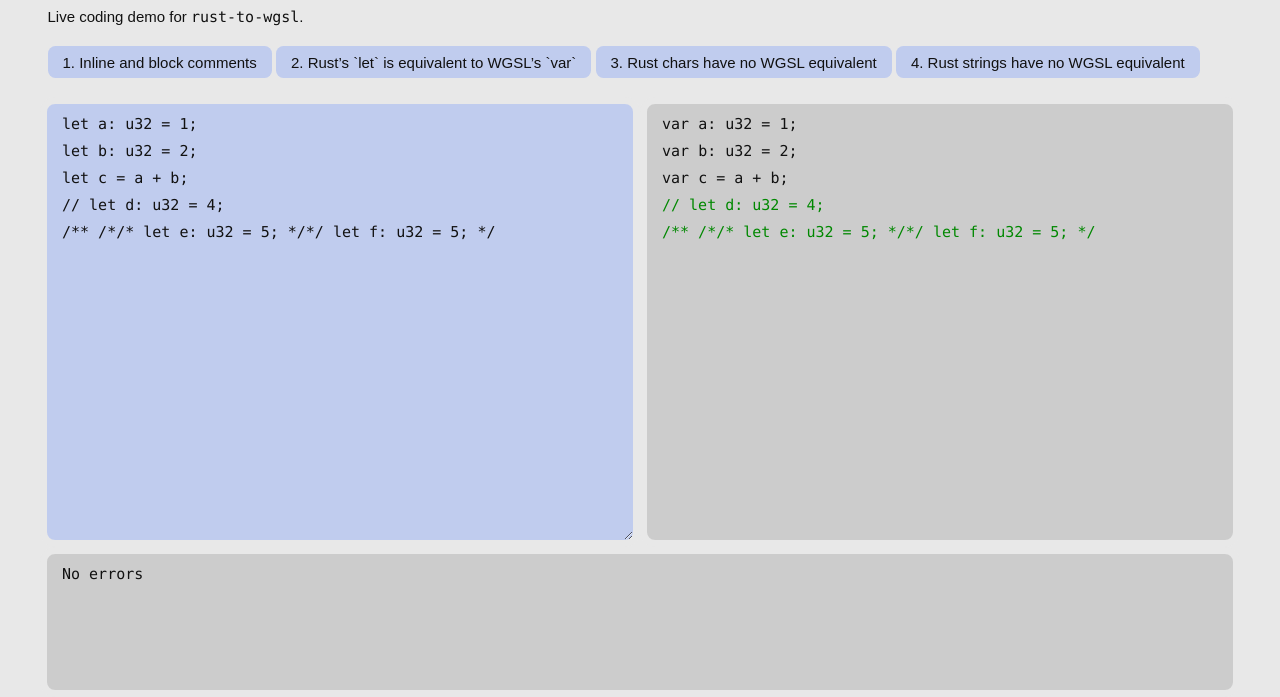
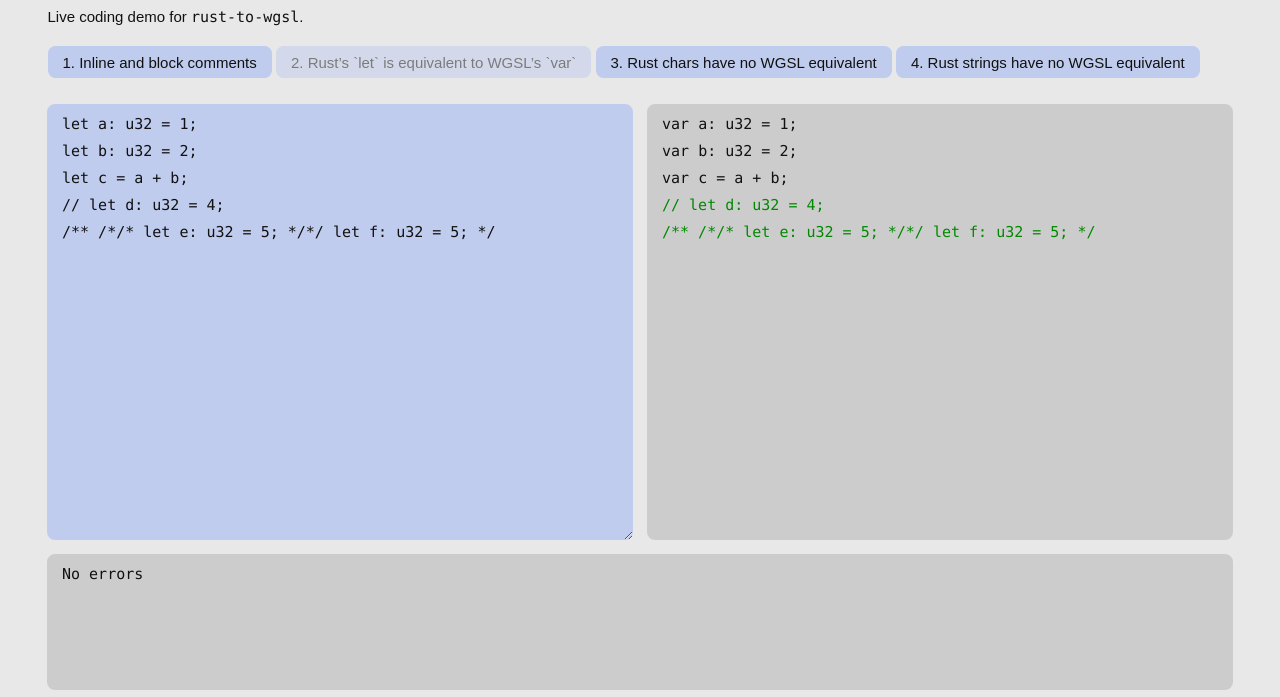
Before and after one commit to richplastow/rust-to-wgsl, a plain HTML site: page docs/index.html in a window 1280 px wide. Shown: the part 110-807 px from the top of the page. Drawn offline with Linux system fonts and the light colour scheme.

Commit message:
Refines the Playground a little

```diff
--- a/docs/index.html
+++ b/docs/index.html
@@ -33,7 +33,7 @@
       border-radius: 0.5em;
       outline: none!important;
       text-decoration: none;
-      transition: color 0.5s, background 0.5s;
+      transition: color 0.5s, background 0.5s, opacity 0.5s;
     }
     nav ul, p {
       padding: 0 0.5em;
@@ -112,7 +112,7 @@
   <textarea id="input">Loading...</textarea><div id="output">Loading...</div>
   <pre id="results">Loading...</pre>
 
-  <script>
+  <script type="module">
     // Dependencies.
     const { rustToWGSL } = window.RUST_TO_WGSL;
 
@@ -122,9 +122,22 @@
     const $results = document.querySelector('#results');
     const $loadExample = document.querySelector('#load-example');
 
+    // Updates the 'load-example' buttons. When the contents of `$input`
+    // is identical to a button's `rust` value, that button is be disabled.
+    const updateButtonStates = () => {
+      $loadExample.querySelectorAll('a').forEach(($button) => {
+        const example = $button.getAttribute('data-example');
+        const identical = $input.value === window.RUST_TO_WGSL[`rust${example}`];
+        $button.style.pointerEvents = identical ? 'none' : '';
+        $button.style.opacity = identical ? 0.5 : 1;
+      });
+    };
+
     // Takes the content of the input <textarea>, uses rustToWGSL() to transform
     // it, and displays the result in the output <pre>. Also, shows any errors.
     const onInputChange = () => {
+      console.log('onInputChange()');
+
       const { errors, wgsl } = rustToWGSL(
         $input.value,
         { classPrefix: 'wgsl-', highlight: 'HTML' }
@@ -137,12 +150,13 @@
         document.body.classList.remove('wgsl-errors');
         $results.innerText = 'No errors';
       }
+      updateButtonStates();
     };
 
     // Parse the input when it changes.
-    $input.addEventListener('keyup', onInputChange);
+    $input.addEventListener('input', onInputChange);
 
-    // Parse the input when the page loads.
+    // When the page loads, show example 2 (more interesting than example 1).
     $input.value = window.RUST_TO_WGSL.rust02;
     onInputChange();
 
```
